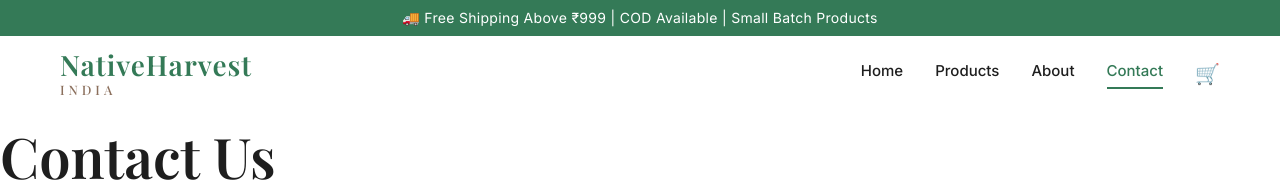
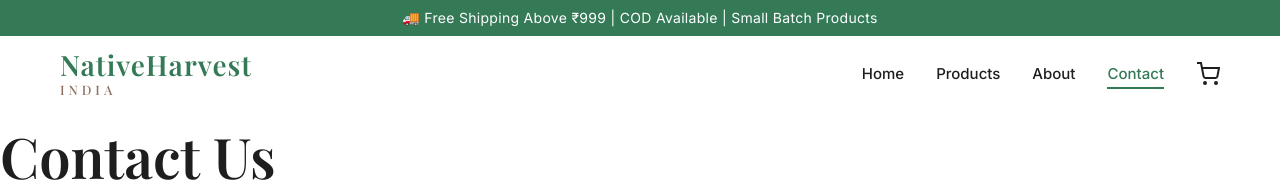
Before and after one commit to samarthr8/nativeharvest-app, a React (Vite) app in the folder frontend/: page /contact in a window 1280 px wide. Shown: the top 182 px of the page. Built offline with nearby package versions, Linux system fonts and the light colour scheme.

Commit message:
Added Hover underline, Mega menu, Smooth page transition

```diff
--- a/frontend/src/App.jsx
+++ b/frontend/src/App.jsx
@@ -1,4 +1,4 @@
-import { Routes, Route } from "react-router-dom";
+import { Routes, Route, useLocation } from "react-router-dom";
 
 import AnnouncementBar from "./components/layout/AnnouncementBar";
 import Header from "./components/layout/Header";
@@ -19,11 +19,14 @@ import AdminLogin from "./pages/admin/AdminLogin";
 import AdminDashboard from "./pages/admin/AdminDashboard";
 
 const App = () => {
+  const location = useLocation();
+
   return (
     <>
       <AnnouncementBar />
       <Header />
 
+      <div key={location.pathname} className="page-transition">
         <Routes>
           <Route index element={<Home />} />
           <Route path="/products" element={<Products />} />
@@ -36,6 +39,7 @@ const App = () => {
           <Route path="/admin/login" element={<AdminLogin />} />
           <Route path="/admin/dashboard" element={<AdminDashboard />} />
         </Routes>
+      </div>
 
       <Footer />
     </>
--- a/frontend/src/components/layout/Header.jsx
+++ b/frontend/src/components/layout/Header.jsx
@@ -1,23 +1,26 @@
 import { Link, useLocation } from "react-router-dom";
 import { useState, useEffect } from "react";
+import { useCart } from "../../context/CartContext";
 
 export default function Header() {
   const location = useLocation();
+  const { cart } = useCart();
   const [scrolled, setScrolled] = useState(false);
+  const [showMega, setShowMega] = useState(false);
 
-  /* Detect scroll for transparency effect */
+  const cartCount = cart.reduce((sum, item) => sum + item.qty, 0);
+
   useEffect(() => {
     const handleScroll = () => {
       setScrolled(window.scrollY > 40);
     };
-
     window.addEventListener("scroll", handleScroll);
     return () => window.removeEventListener("scroll", handleScroll);
   }, []);
 
   const navItems = [
     { name: "Home", path: "/" },
-    { name: "Products", path: "/products" },
+    { name: "Products", path: "/products", mega: true },
     { name: "About", path: "/about" },
     { name: "Contact", path: "/contact" }
   ];
@@ -34,10 +37,10 @@ export default function Header() {
         transition: "all 0.3s ease",
         backdropFilter: "blur(10px)",
         background: scrolled
-          ? "rgba(255,255,255,0.95)"
+          ? "rgba(255,255,255,0.96)"
           : "rgba(255,255,255,0.75)",
         boxShadow: scrolled
-          ? "0 2px 10px rgba(0,0,0,0.06)"
+          ? "0 2px 12px rgba(0,0,0,0.06)"
           : "none"
       }}
     >
@@ -52,7 +55,7 @@ export default function Header() {
           alignItems: "center"
         }}
       >
-        {/* BRAND LOGO (Micro animation) */}
+        {/* BRAND */}
         <Link
           to="/"
           style={{
@@ -93,15 +96,25 @@ export default function Header() {
           style={{
             display: "flex",
             gap: "32px",
-            alignItems: "center"
+            alignItems: "center",
+            position: "relative"
           }}
         >
           {navItems.map((item) => {
             const isActive = location.pathname === item.path;
 
             return (
+              <div
+                key={item.name}
+                style={{ position: "relative" }}
+                onMouseEnter={() =>
+                  item.mega && setShowMega(true)
+                }
+                onMouseLeave={() =>
+                  item.mega && setShowMega(false)
+                }
+              >
                 <Link
-                key={item.name}
                   to={item.path}
                   style={{
                     fontSize: "15px",
@@ -113,14 +126,6 @@ export default function Header() {
                     position: "relative",
                     paddingBottom: "6px",
                     transition: "color 0.3s ease"
-                }}
-                onMouseEnter={(e) => {
-                  e.currentTarget.style.color = "var(--green-main)";
-                }}
-                onMouseLeave={(e) => {
-                  e.currentTarget.style.color = isActive
-                    ? "var(--green-dark)"
-                    : "#1e1e1e";
                   }}
                 >
                   {item.name}
@@ -136,31 +141,84 @@ export default function Header() {
                       background: "var(--green-dark)",
                       transition: "width 0.3s ease"
                     }}
-                  className="nav-underline"
                   />
                 </Link>
+
+                {/* MEGA MENU */}
+                {item.mega && showMega && (
+                  <div
+                    style={{
+                      position: "absolute",
+                      top: "40px",
+                      left: "-100px",
+                      width: "400px",
+                      background: "white",
+                      padding: "30px",
+                      borderRadius: "16px",
+                      boxShadow:
+                        "0 15px 40px rgba(0,0,0,0.08)",
+                      display: "grid",
+                      gap: "10px"
+                    }}
+                  >
+                    <Link to="/products">Pickles</Link>
+                    <Link to="/products">Cold Pressed Oil</Link>
+                    <Link to="/products">Sattu</Link>
+                  </div>
+                )}
+              </div>
             );
           })}
 
-          {/* CART ICON */}
+          {/* CART SVG ICON */}
           <Link
             to="/cart"
             style={{
-              fontSize: "20px",
-              color: "#1e1e1e",
-              textDecoration: "none",
-              transition: "transform 0.2s ease"
-            }}
-            onMouseEnter={(e) => {
-              e.currentTarget.style.transform = "scale(1.1)";
-              e.currentTarget.style.color = "var(--green-main)";
-            }}
-            onMouseLeave={(e) => {
-              e.currentTarget.style.transform = "scale(1)";
-              e.currentTarget.style.color = "#1e1e1e";
+              position: "relative",
+              display: "flex",
+              alignItems: "center"
             }}
           >
-            🛒
+            <svg
+              xmlns="http://www.w3.org/2000/svg"
+              width="24"
+              height="24"
+              fill="none"
+              stroke="currentColor"
+              strokeWidth="2"
+              viewBox="0 0 24 24"
+              style={{
+                transition: "transform 0.2s ease",
+                color: "#1e1e1e"
+              }}
+            >
+              <circle cx="9" cy="21" r="1" />
+              <circle cx="20" cy="21" r="1" />
+              <path d="M1 1h4l2.6 13.4a2 2 0 0 0 2 1.6h9.8a2 2 0 0 0 2-1.6L23 6H6" />
+            </svg>
+
+            {/* BADGE */}
+            {cartCount > 0 && (
+              <span
+                style={{
+                  position: "absolute",
+                  top: "-6px",
+                  right: "-8px",
+                  background: "var(--green-dark)",
+                  color: "white",
+                  borderRadius: "50%",
+                  width: "18px",
+                  height: "18px",
+                  fontSize: "11px",
+                  display: "flex",
+                  alignItems: "center",
+                  justifyContent: "center",
+                  fontWeight: "600"
+                }}
+              >
+                {cartCount}
+              </span>
+            )}
           </Link>
         </nav>
       </div>
--- a/frontend/src/styles/global.css
+++ b/frontend/src/styles/global.css
@@ -29,6 +29,7 @@ body {
   background-color: var(--white);
   color: var(--text-dark);
   line-height: 1.6;
+  -webkit-font-smoothing: antialiased;
 }
 
 /* -------------------------------
@@ -40,17 +41,9 @@ h1, h2, h3 {
   margin: 0;
 }
 
-h1 {
-  font-size: 56px;
-}
-
-h2 {
-  font-size: 36px;
-}
-
-h3 {
-  font-size: 20px;
-}
+h1 { font-size: 56px; }
+h2 { font-size: 36px; }
+h3 { font-size: 20px; }
 
 p {
   font-size: 16px;
@@ -63,6 +56,40 @@ p {
 a {
   text-decoration: none;
   color: inherit;
+}
+
+/* -------------------------------
+   NAVIGATION ENHANCEMENTS
+--------------------------------*/
+nav a {
+  position: relative;
+}
+
+nav a::after {
+  content: "";
+  position: absolute;
+  left: 0;
+  bottom: -4px;
+  width: 0%;
+  height: 2px;
+  background: var(--green-dark);
+  transition: width 0.3s ease;
+}
+
+nav a:hover::after {
+  width: 100%;
+}
+
+/* Mega menu links */
+nav div a {
+  display: block;
+  padding: 4px 0;
+  font-size: 14px;
+  transition: color 0.2s ease;
+}
+
+nav div a:hover {
+  color: var(--green-main);
 }
 
 /* -------------------------------
@@ -135,3 +162,21 @@ img {
   max-width: 100%;
   display: block;
 }
+
+/* -------------------------------
+   PAGE TRANSITIONS
+--------------------------------*/
+.page-transition {
+  animation: fadeIn 0.4s ease;
+}
+
+@keyframes fadeIn {
+  from {
+    opacity: 0;
+    transform: translateY(6px);
+  }
+  to {
+    opacity: 1;
+    transform: translateY(0);
+  }
+}
```
Lines whose indentation alone changed are shown as unchanged.
